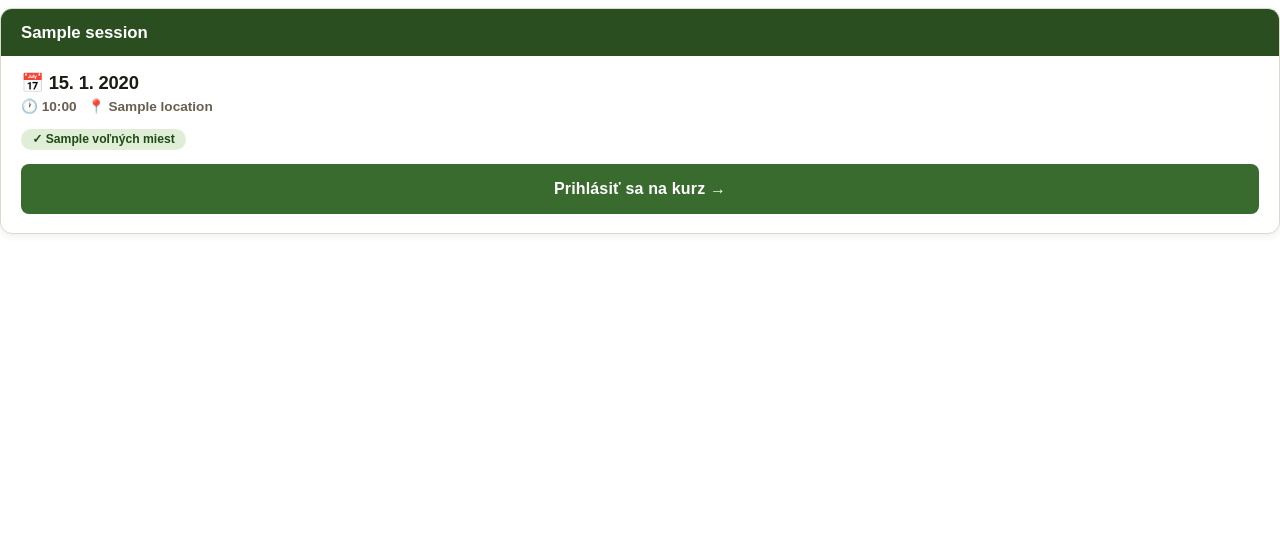
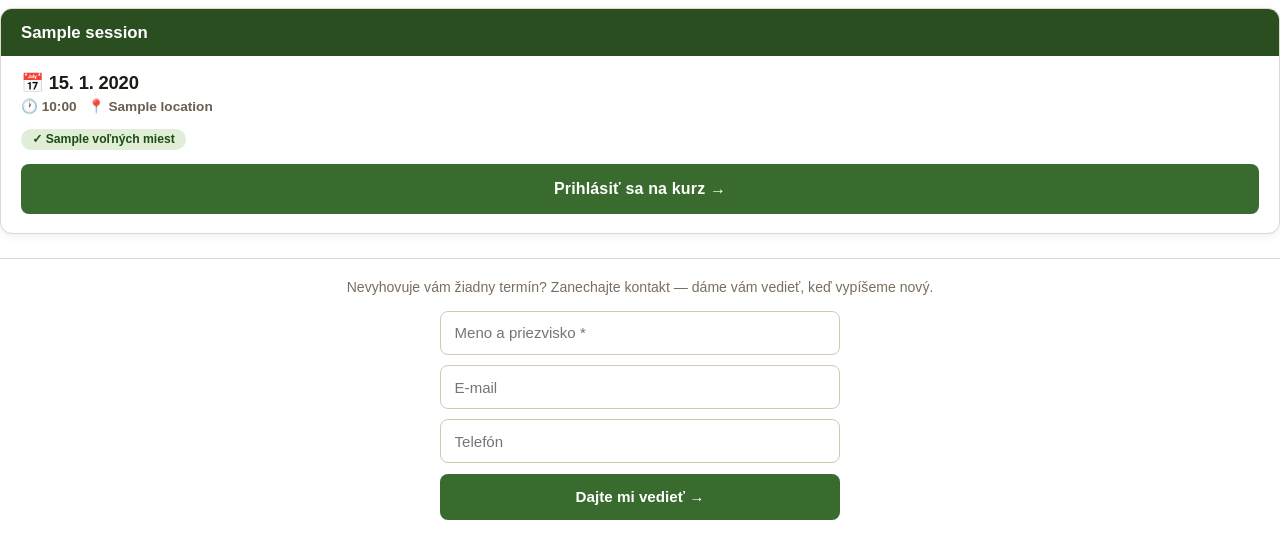
Before and after one commit to majerzdenko-lab/minicrmkos, a Flask app: template templates/kurzy.html in a window 1280 px wide. Shown: the top 559 px of the page. Run offline with Flask 3, Linux system fonts and the light colour scheme; the template is opened without the code that fills it: most values are stand-ins (such as "Sample title", 1, 10 or a date in 2020); some web fonts are replaced.

Commit message:
Show notify form below session cards for unsuitable dates
Previously the form only showed when no sessions existed. Now it also
appears below available sessions with text 'Nevyhovuje vám žiadny termín?'

Co-Authored-By: Claude Sonnet 4.6 <noreply@anthropic.com>

```diff
--- a/templates/kurzy.html
+++ b/templates/kurzy.html
@@ -212,6 +212,24 @@
     {% endif %}
   {% endfor %}
 
+  {# ── Notify pod termínmi ── #}
+  <div style="margin-top:1.5rem;border-top:1.5px solid #ddd8ce;padding-top:1.25rem">
+    {% if notify_sent %}
+      <div class="notify-success">✓ Ďakujeme! Ozveme sa vám, keď vypíšeme nový termín.</div>
+    {% else %}
+      <p style="font-size:0.88rem;color:#7a6e5e;margin-bottom:1rem;text-align:center">
+        Nevyhovuje vám žiadny termín? Zanechajte kontakt — dáme vám vedieť, keď vypíšeme nový.
+      </p>
+      <form class="notify-form" method="POST" action="{{ url_for('kurzy_notify') }}">
+        <input type="text" name="website" autocomplete="off" style="display:none" tabindex="-1">
+        <input type="text" name="name" placeholder="Meno a priezvisko *" required autocomplete="name">
+        <input type="email" name="email" placeholder="E-mail" autocomplete="email">
+        <input type="tel" name="phone" placeholder="Telefón" autocomplete="tel">
+        <button type="submit">Dajte mi vedieť →</button>
+      </form>
+    {% endif %}
+  </div>
+
 {% else %}
   {% if notify_sent %}
     <div class="notify-success">
```
